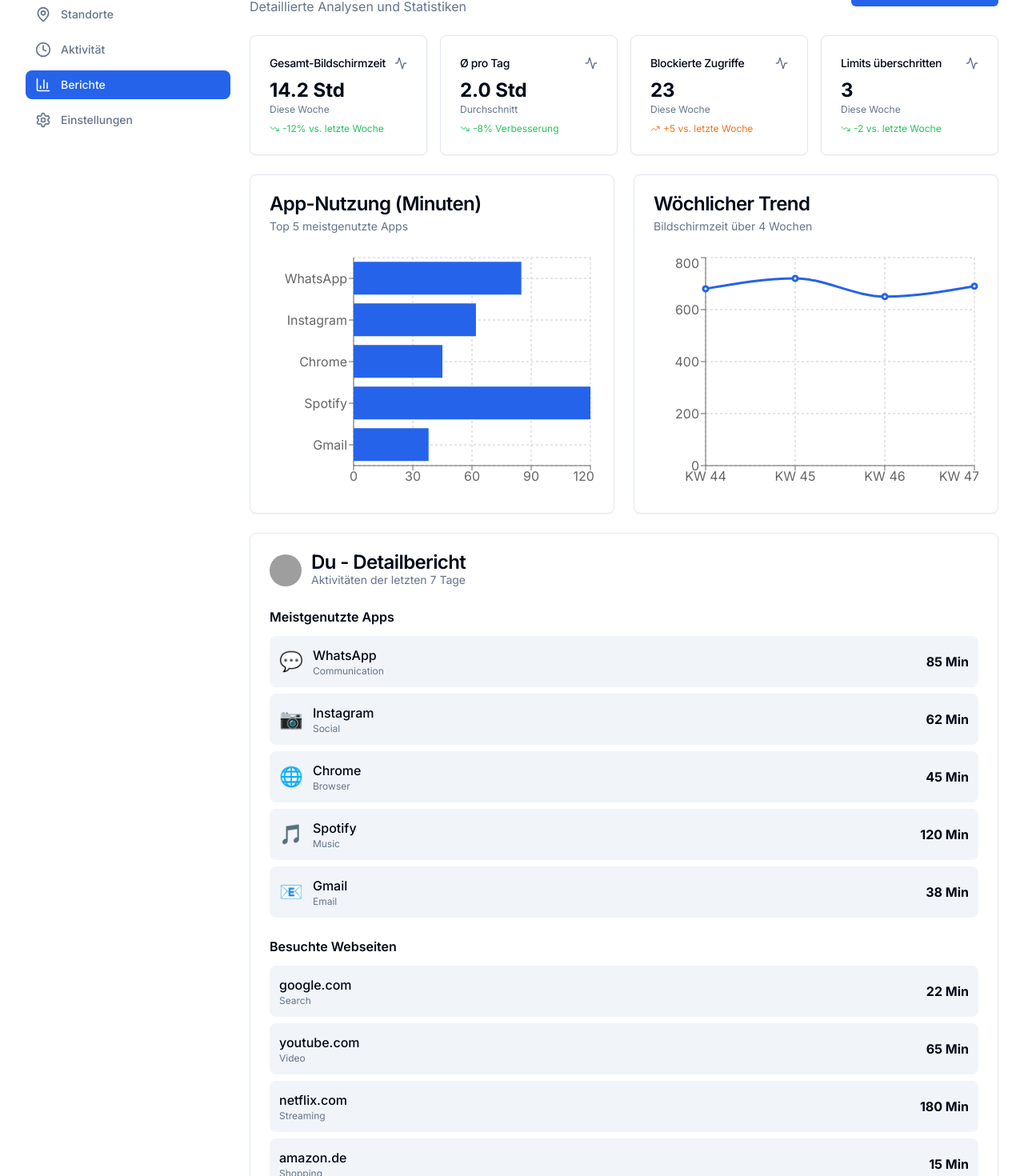
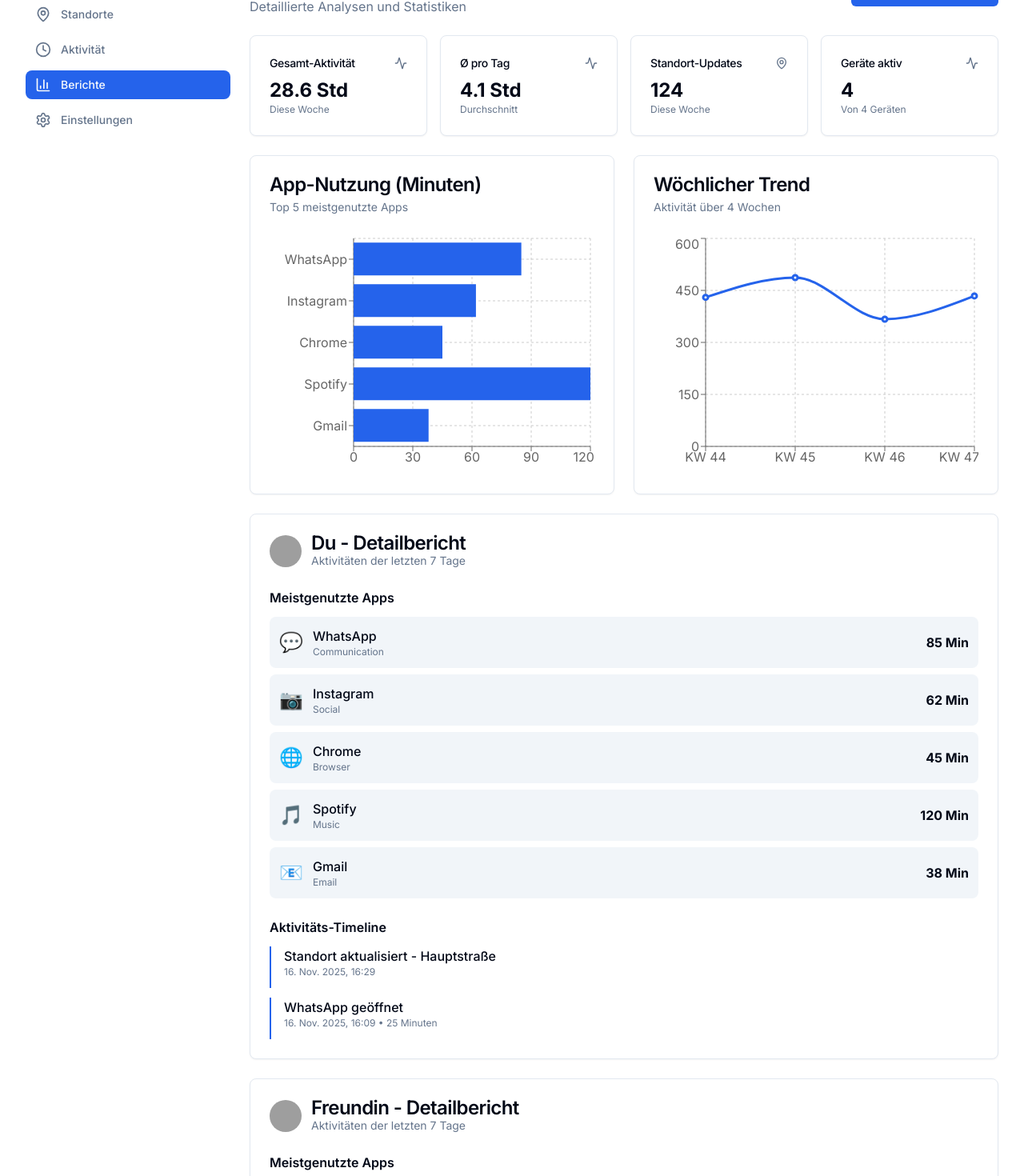
Before and after one commit to heidelbergerkeule-stack/parental-control-webapp, a Next.js app: page /reports in a window 1280 px wide. Shown: the part 133-1603 px from the top of the page at 80% size. Built offline with nearby package versions, Linux system fonts and the light colour scheme; grey boxes are pictures that could not be loaded.

Commit message:
Update app/reports/page.tsx for couple tracking (removed parental controls)

```diff
--- a/app/reports/page.tsx
+++ b/app/reports/page.tsx
@@ -5,14 +5,14 @@
 import { Button } from '@/components/button'
 import { mockChildren, mockAppUsage, mockWebsiteUsage, mockActivityLogs } from '@/lib/mockData'
 import { formatDateTime } from '@/lib/utils'
-import { Download, TrendingUp, TrendingDown, Activity } from 'lucide-react'
+import { Download, MapPin, Activity } from 'lucide-react'
 import { BarChart, Bar, XAxis, YAxis, CartesianGrid, Tooltip, ResponsiveContainer, LineChart, Line } from 'recharts'
 
 const weeklyComparison = [
-  { week: 'KW 44', minutes: 680 },
-  { week: 'KW 45', minutes: 720 },
-  { week: 'KW 46', minutes: 650 },
-  { week: 'KW 47', minutes: 690 },
+  { week: 'KW 44', minutes: 430 },
+  { week: 'KW 45', minutes: 487 },
+  { week: 'KW 46', minutes: 367 },
+  { week: 'KW 47', minutes: 434 },
 ]
 
 export default function Reports() {
@@ -36,16 +36,12 @@
         <div className="grid gap-4 md:grid-cols-4">
           <Card>
             <CardHeader className="flex flex-row items-center justify-between space-y-0 pb-2">
-              <CardTitle className="text-sm font-medium">Gesamt-Bildschirmzeit</CardTitle>
+              <CardTitle className="text-sm font-medium">Gesamt-Aktivität</CardTitle>
               <Activity className="h-4 w-4 text-muted-foreground" />
             </CardHeader>
             <CardContent>
-              <div className="text-2xl font-bold">14.2 Std</div>
+              <div className="text-2xl font-bold">28.6 Std</div>
               <p className="text-xs text-muted-foreground">Diese Woche</p>
-              <div className="flex items-center text-xs text-green-500 mt-2">
-                <TrendingDown className="h-3 w-3 mr-1" />
-                -12% vs. letzte Woche
-              </div>
             </CardContent>
           </Card>
 
@@ -55,42 +51,30 @@
               <Activity className="h-4 w-4 text-muted-foreground" />
             </CardHeader>
             <CardContent>
-              <div className="text-2xl font-bold">2.0 Std</div>
+              <div className="text-2xl font-bold">4.1 Std</div>
               <p className="text-xs text-muted-foreground">Durchschnitt</p>
-              <div className="flex items-center text-xs text-green-500 mt-2">
-                <TrendingDown className="h-3 w-3 mr-1" />
-                -8% Verbesserung
-              </div>
             </CardContent>
           </Card>
 
           <Card>
             <CardHeader className="flex flex-row items-center justify-between space-y-0 pb-2">
-              <CardTitle className="text-sm font-medium">Blockierte Zugriffe</CardTitle>
-              <Activity className="h-4 w-4 text-muted-foreground" />
+              <CardTitle className="text-sm font-medium">Standort-Updates</CardTitle>
+              <MapPin className="h-4 w-4 text-muted-foreground" />
             </CardHeader>
             <CardContent>
-              <div className="text-2xl font-bold">23</div>
+              <div className="text-2xl font-bold">124</div>
               <p className="text-xs text-muted-foreground">Diese Woche</p>
-              <div className="flex items-center text-xs text-orange-500 mt-2">
-                <TrendingUp className="h-3 w-3 mr-1" />
-                +5 vs. letzte Woche
-              </div>
             </CardContent>
           </Card>
 
           <Card>
             <CardHeader className="flex flex-row items-center justify-between space-y-0 pb-2">
-              <CardTitle className="text-sm font-medium">Limits überschritten</CardTitle>
+              <CardTitle className="text-sm font-medium">Geräte aktiv</CardTitle>
               <Activity className="h-4 w-4 text-muted-foreground" />
             </CardHeader>
             <CardContent>
-              <div className="text-2xl font-bold">3</div>
-              <p className="text-xs text-muted-foreground">Diese Woche</p>
-              <div className="flex items-center text-xs text-green-500 mt-2">
-                <TrendingDown className="h-3 w-3 mr-1" />
-                -2 vs. letzte Woche
-              </div>
+              <div className="text-2xl font-bold">4</div>
+              <p className="text-xs text-muted-foreground">Von 4 Geräten</p>
             </CardContent>
           </Card>
         </div>
@@ -120,7 +104,7 @@
           <Card>
             <CardHeader>
               <CardTitle>Wöchlicher Trend</CardTitle>
-              <CardDescription>Bildschirmzeit über 4 Wochen</CardDescription>
+              <CardDescription>Aktivität über 4 Wochen</CardDescription>
             </CardHeader>
             <CardContent>
               <div className="h-[300px]">
@@ -143,14 +127,14 @@
           </Card>
         </div>
 
-        {/* Per Child Reports */}
-        {mockChildren.map((child) => (
-          <Card key={child.id}>
+        {/* Per Partner Reports */}
+        {mockChildren.map((person) => (
+          <Card key={person.id}>
             <CardHeader>
               <div className="flex items-center gap-3">
-                <img src={child.avatar} alt={child.name} className="h-10 w-10 rounded-full" />
+                <img src={person.avatar} alt={person.name} className="h-10 w-10 rounded-full" />
                 <div>
-                  <CardTitle>{child.name} - Detailbericht</CardTitle>
+                  <CardTitle>{person.name} - Detailbericht</CardTitle>
                   <CardDescription>Aktivitäten der letzten 7 Tage</CardDescription>
                 </div>
               </div>
@@ -177,28 +161,12 @@
                 </div>
               </div>
 
-              {/* Website Usage */}
-              <div>
-                <h3 className="font-semibold mb-3">Besuchte Webseiten</h3>
-                <div className="space-y-2">
-                  {mockWebsiteUsage.map((site) => (
-                    <div key={site.website} className="flex items-center justify-between p-3 bg-secondary rounded-lg">
-                      <div>
-                        <p className="font-medium">{site.website}</p>
-                        <p className="text-xs text-muted-foreground">{site.category}</p>
-                      </div>
-                      <p className="font-bold">{site.duration} Min</p>
-                    </div>
-                  ))}
-                </div>
-              </div>
-
               {/* Activity Timeline */}
               <div>
                 <h3 className="font-semibold mb-3">Aktivitäts-Timeline</h3>
                 <div className="space-y-3">
                   {mockActivityLogs
-                    .filter(log => log.childId === child.id)
+                    .filter(log => log.childId === person.id)
                     .map((log) => (
                       <div key={log.id} className="flex gap-3 pl-4 border-l-2 border-primary pb-3">
                         <div className="flex-1">
@@ -215,30 +183,6 @@
             </CardContent>
           </Card>
         ))}
-
-        {/* Export Options */}
-        <Card>
-          <CardHeader>
-            <CardTitle>Berichte exportieren</CardTitle>
-            <CardDescription>Laden Sie detaillierte Berichte in verschiedenen Formaten herunter</CardDescription>
-          </CardHeader>
-          <CardContent>
-            <div className="grid gap-3 md:grid-cols-3">
-              <Button variant="outline">
-                <Download className="h-4 w-4 mr-2" />
-                Als PDF exportieren
-              </Button>
-              <Button variant="outline">
-                <Download className="h-4 w-4 mr-2" />
-                Als CSV exportieren
-              </Button>
-              <Button variant="outline">
-                <Download className="h-4 w-4 mr-2" />
-                E-Mail senden
-              </Button>
-            </div>
-          </CardContent>
-        </Card>
       </div>
     </DashboardLayout>
   )
```
